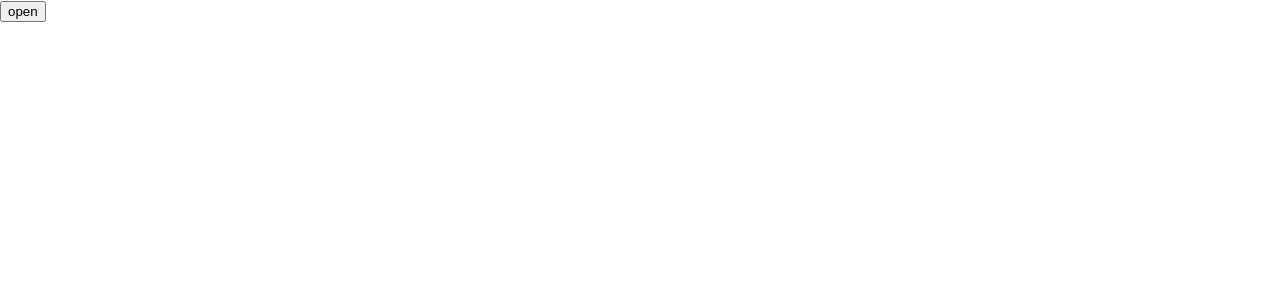
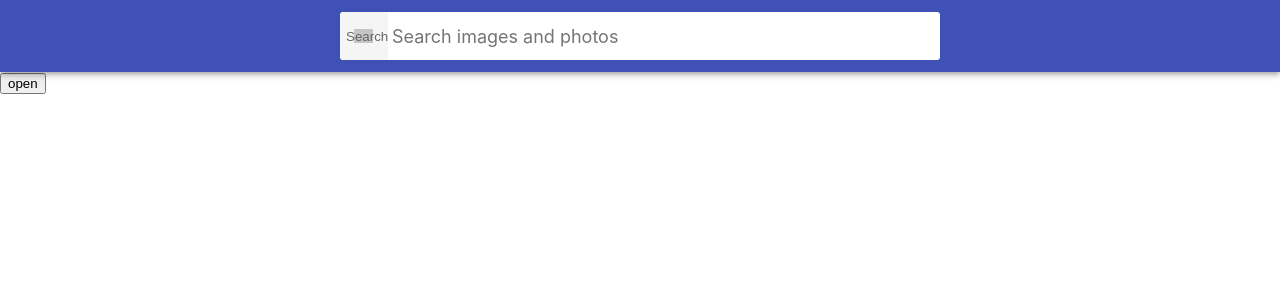
Before and after one commit to Victor-page/image-finder, a React (Create React App) app: page / in a window 1280 px wide. Shown: the top 300 px of the page. Built offline with nearby package versions, Linux system fonts and the light colour scheme; grey boxes are pictures that could not be loaded.

Commit message:
searchbar

```diff
--- a/src/App.js
+++ b/src/App.js
@@ -1,5 +1,7 @@
 import { Component } from 'react';
+
 import Modal from 'components/Modal';
+import Searchbar from 'components/Searchbar';
 
 class App extends Component {
   state = { showModal: false };
@@ -13,6 +15,7 @@ class App extends Component {
 
     return (
       <div>
+        <Searchbar />
         <button type="button" onClick={this.toggleModal}>
           open
         </button>
--- /dev/null
+++ b/src/components/Searchbar/Searchbar.js
@@ -0,0 +1,23 @@
+import classes from './Searchbar.module.css';
+
+const Searchbar = ({ onSubmit }) => {
+  return (
+    <header class={classes.searchbar}>
+      <form class={classes['search-form']} onSubmit={onSubmit}>
+        <button type="submit" class={classes['search-form-button']}>
+          <span class="button-label">Search</span>
+        </button>
+
+        <input
+          className={classes['search-form-input']}
+          type="text"
+          autocomplete="off"
+          autofocus
+          placeholder="Search images and photos"
+        />
+      </form>
+    </header>
+  );
+};
+
+export default Searchbar;
--- /dev/null
+++ b/src/components/Searchbar/Searchbar.module.css
@@ -0,0 +1,75 @@
+.searchbar {
+  top: 0;
+  left: 0;
+  position: sticky;
+  z-index: 1100;
+  display: flex;
+  justify-content: center;
+  align-items: center;
+  min-height: 64px;
+  padding-right: 24px;
+  padding-left: 24px;
+  padding-top: 12px;
+  padding-bottom: 12px;
+  color: #fff;
+  background-color: #3f51b5;
+  box-shadow: 0px 2px 4px -1px rgba(0, 0, 0, 0.2),
+    0px 4px 5px 0px rgba(0, 0, 0, 0.14), 0px 1px 10px 0px rgba(0, 0, 0, 0.12);
+}
+
+.search-form {
+  display: flex;
+  align-items: center;
+  width: 100%;
+  max-width: 600px;
+  background-color: #fff;
+  border-radius: 3px;
+  overflow: hidden;
+}
+
+.search-form-button {
+  display: inline-block;
+  width: 48px;
+  height: 48px;
+  border: 0;
+  background-image: url('https://image.flaticon.com/icons/svg/149/149852.svg');
+  background-size: 40%;
+  background-repeat: no-repeat;
+  background-position: center;
+  opacity: 0.6;
+  transition: opacity 250ms cubic-bezier(0.4, 0, 0.2, 1);
+  cursor: pointer;
+  outline: none;
+}
+
+.search-form-button:hover {
+  opacity: 1;
+}
+
+.search-form-button-label {
+  position: absolute;
+  width: 1px;
+  height: 1px;
+  padding: 0;
+  overflow: hidden;
+  clip: rect(0, 0, 0, 0);
+  white-space: nowrap;
+  clip-path: inset(50%);
+  border: 0;
+}
+
+.search-form-input {
+  display: inline-block;
+  width: 100%;
+  font: inherit;
+  font-size: 20px;
+  border: none;
+  outline: none;
+  padding-left: 4px;
+  padding-right: 4px;
+}
+
+.search-form-input::placeholder {
+  font: inherit;
+  font-size: 18px;
+}
--- /dev/null
+++ b/src/components/Searchbar/index.js
@@ -0,0 +1 @@
+export { default } from './Searchbar';
--- a/src/index.css
+++ b/src/index.css
@@ -36,88 +36,6 @@ img {
   grid-template-columns: 1fr;
   grid-gap: 16px;
   padding-bottom: 24px;
-}
-
-/*
- * Стили компонента Searchbar
- */
-.Searchbar {
-  top: 0;
-  left: 0;
-  position: sticky;
-  z-index: 1100;
-  display: flex;
-  justify-content: center;
-  align-items: center;
-  min-height: 64px;
-  padding-right: 24px;
-  padding-left: 24px;
-  padding-top: 12px;
-  padding-bottom: 12px;
-  color: #fff;
-  background-color: #3f51b5;
-  box-shadow: 0px 2px 4px -1px rgba(0, 0, 0, 0.2),
-    0px 4px 5px 0px rgba(0, 0, 0, 0.14), 0px 1px 10px 0px rgba(0, 0, 0, 0.12);
-}
-
-/*
- * Стили компонента SearchForm
- */
-.SearchForm {
-  display: flex;
-  align-items: center;
-  width: 100%;
-  max-width: 600px;
-  background-color: #fff;
-  border-radius: 3px;
-  overflow: hidden;
-}
-
-.SearchForm-button {
-  display: inline-block;
-  width: 48px;
-  height: 48px;
-  border: 0;
-  background-image: url('https://image.flaticon.com/icons/svg/149/149852.svg');
-  background-size: 40%;
-  background-repeat: no-repeat;
-  background-position: center;
-  opacity: 0.6;
-  transition: opacity 250ms cubic-bezier(0.4, 0, 0.2, 1);
-  cursor: pointer;
-  outline: none;
-}
-
-.SearchForm-button:hover {
-  opacity: 1;
-}
-
-.SearchForm-button-label {
-  position: absolute;
-  width: 1px;
-  height: 1px;
-  padding: 0;
-  overflow: hidden;
-  clip: rect(0, 0, 0, 0);
-  white-space: nowrap;
-  clip-path: inset(50%);
-  border: 0;
-}
-
-.SearchForm-input {
-  display: inline-block;
-  width: 100%;
-  font: inherit;
-  font-size: 20px;
-  border: none;
-  outline: none;
-  padding-left: 4px;
-  padding-right: 4px;
-}
-
-.SearchForm-input::placeholder {
-  font: inherit;
-  font-size: 18px;
 }
 
 /*
```
